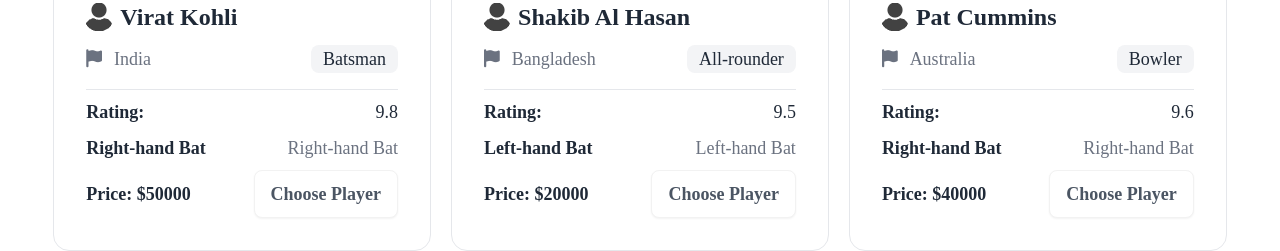
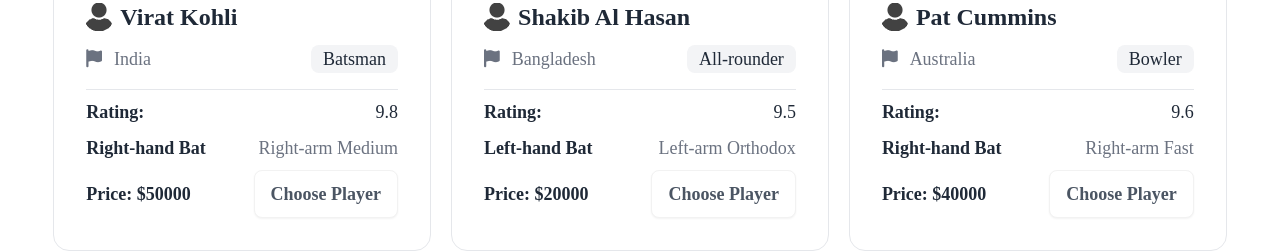
Before and after one commit to mdashraful24/dream-11, a React (Vite) app: page / in a window 1280 px wide. Shown: the part 1220-1471 px from the top of the page. Built offline with nearby package versions, Linux system fonts and the light colour scheme.

Commit message:
added bowling type

```diff
--- a/src/components/Player/Player.jsx
+++ b/src/components/Player/Player.jsx
@@ -2,7 +2,7 @@
 import PropTypes from "prop-types"
 
 const Player = ({ player, handleSelectPlayer }) => {
-    const {image, name, country, role, rating, battingType, biddingPrice } = player;
+    const {image, name, country, role, rating, battingType, bowlingType, biddingPrice } = player;
 
     return (
         <div className='px-5 lg:px-0'>
@@ -33,7 +33,7 @@
                 <div className="flex items-center gap-3">
                     <p className="font-semibold">{battingType}</p>
                 </div>
-                <span className="text-gray-500">{battingType}</span>
+                <span className="text-gray-500">{bowlingType}</span>
                 </div>
                 <div className="card-actions items-center justify-between">
                 <p className="text-lg font-semibold">Price: ${biddingPrice}</p>
```
